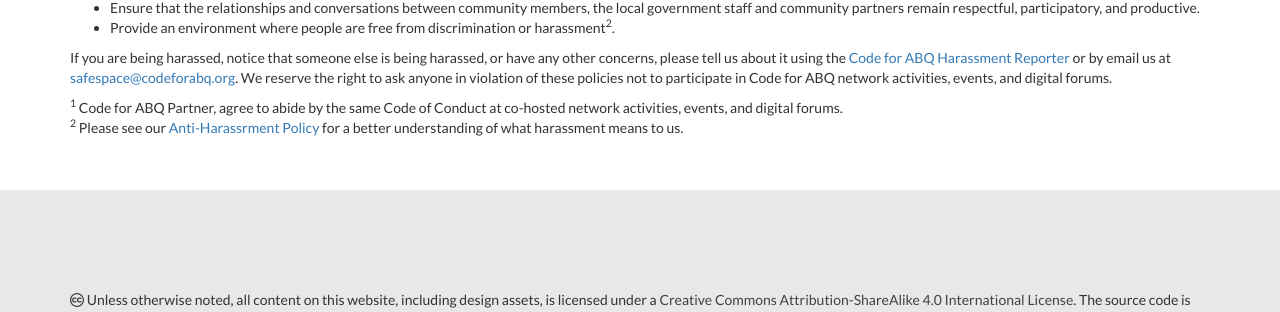
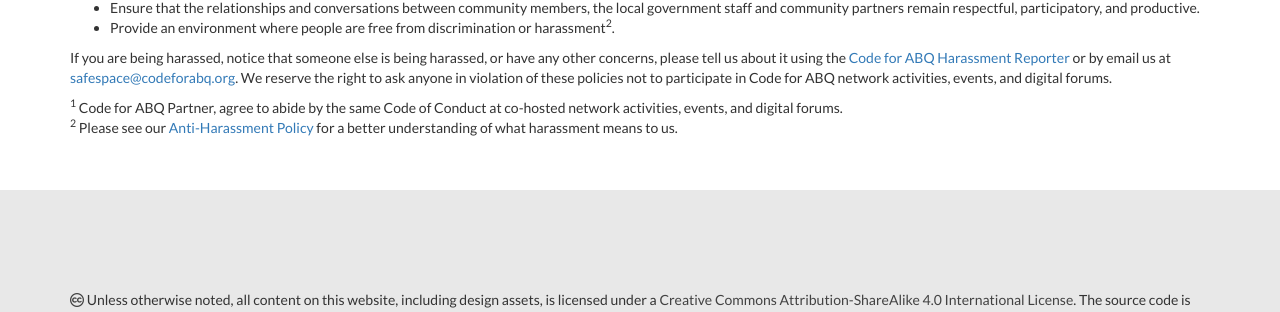
Before and after one commit to ThomasWomack/Code-for-NM, a Jekyll site: the page built from policies/code-of-conduct.md, in a window 1280 px wide. Shown: the part 402-714 px from the top of the page. Built offline with Jekyll 4.4.1, drawn with Linux system fonts in a browser that asks for light colours; nearby versions of some CDN libraries.

Commit message:
spelling

```diff
--- a/policies/code-of-conduct.md
+++ b/policies/code-of-conduct.md
@@ -23,4 +23,4 @@
 If you are being harassed, notice that someone else is being harassed, or have any other concerns, please tell us about it using the [Code for ABQ Harassment Reporter](https://codeforabq.typeform.com/to/Uiirlb) or by email us at [safespace@codeforabq.org](mailto:safespace@codeforabq.org).  We reserve the right to ask anyone in violation of these policies not to participate in Code for ABQ network activities, events, and digital forums.
 
 <sup>1</sup> Code for ABQ Partner, agree to abide by the same Code of Conduct at co-hosted network activities, events, and digital forums.
-<sup>2</sup> Please see our [Anti-Harassrment Policy](/policies/anti-harassment.html) for a better understanding of what harassment means to us.
+<sup>2</sup> Please see our [Anti-Harassment Policy](/policies/anti-harassment.html) for a better understanding of what harassment means to us.
```
